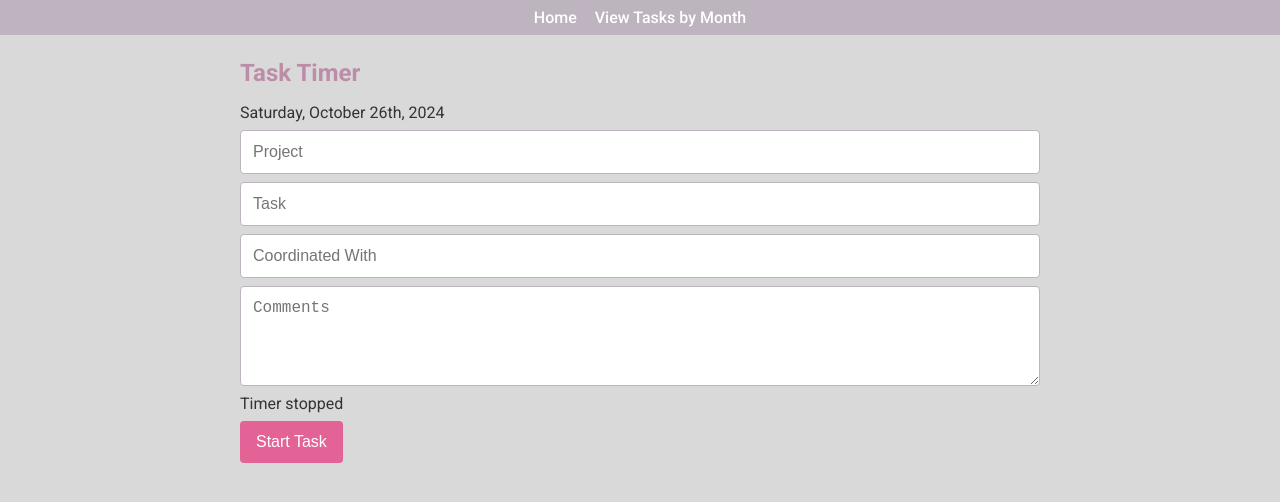
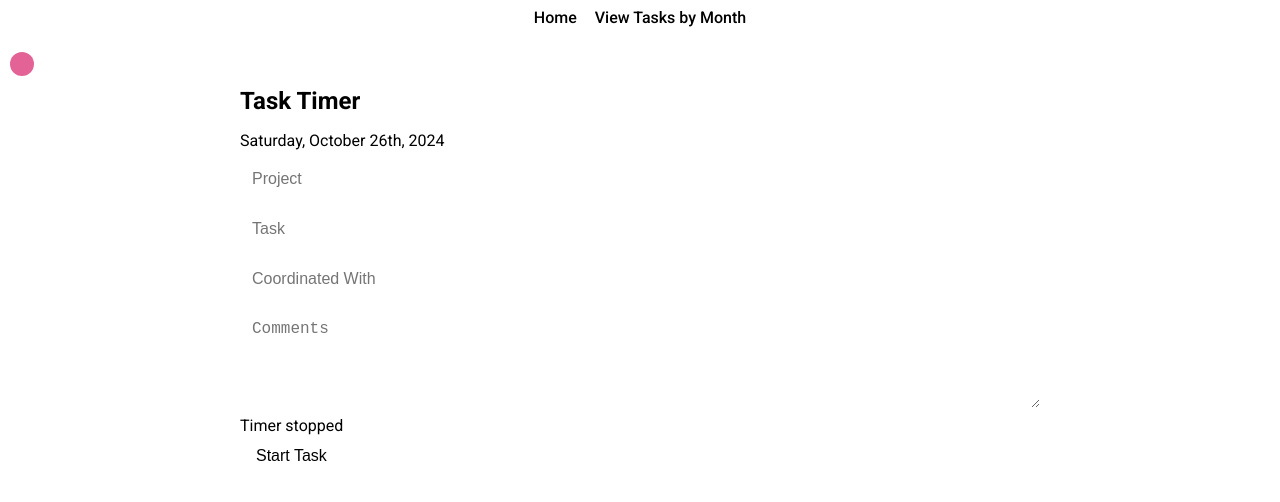
Before and after one commit to Savinesa/TaskManagement, a React (Vite) app: page / in a window 1280 px wide. Shown: the top 502 px of the page. Built offline with nearby package versions, Linux system fonts and the light colour scheme.

Commit message:
Added Themes

```diff
--- a/src/App.jsx
+++ b/src/App.jsx
@@ -2,8 +2,19 @@ import { Routes, Route, Link } from "react-router-dom";
 import { useState, useEffect } from "react";
 import TaskTimer from "./components/TaskTimer";
 import TasksByMonth from "./components/TasksByMonth";
+import { FontAwesomeIcon } from "@fortawesome/react-fontawesome";
+import { faSun, faMoon, faCircle } from "@fortawesome/free-solid-svg-icons";
 
 const App = () => {
+  const [theme, setTheme] = useState("light"); // Default theme is colorful
+
+  const toggleTheme = () => {
+    const newTheme =
+      theme === "default" ? "dark" : theme === "dark" ? "light" : "default";
+    setTheme(newTheme);
+    document.documentElement.setAttribute("data-theme", newTheme);
+  };
+
   const [tasks, setTasks] = useState([]);
 
   // Load tasks from localStorage when the component mounts
@@ -32,6 +43,15 @@ const App = () => {
         </Link>
       </nav>
 
+      {/* Theme Toggle Icon */}
+      <div className="theme-toggle-icon" onClick={toggleTheme}>
+        {theme === "light" && (
+          <FontAwesomeIcon icon={faCircle} color="#E36397" />
+        )}
+        {theme === "default" && <FontAwesomeIcon icon={faMoon} color="#555" />}
+        {theme === "dark" && <FontAwesomeIcon icon={faSun} color="#FFD700" />}
+      </div>
+
       <Routes>
         <Route path="/" element={<TaskTimer onSaveTask={handleSaveTask} />} />
         <Route path="/tasks" element={<TasksByMonth tasks={tasks} />} />
--- a/src/components/TaskTimer.jsx
+++ b/src/components/TaskTimer.jsx
@@ -160,7 +160,7 @@ const TaskTimer = ({ onSaveTask }) => {
               Start Task
             </button>
           ) : (
-            <button className="button button--stop" onClick={stopTimer}>
+            <button className="button" onClick={stopTimer}>
               Stop Task
             </button>
           )}
--- a/src/index.css
+++ b/src/index.css
@@ -1,49 +1,70 @@
 /* Import a modern font */
 @import url('https://fonts.googleapis.com/css2?family=Roboto:wght@400;500;700&display=swap');
 
-:root {
-  /* Color Variables */
-  --color-light-gray: #D9D9D9;
-  --color-warm-gray: #BDB4BF;
-  --color-pink: #E36397;
-  --color-purple: #BC8DA7;
-
-  /* Typography */
-  --font-family: 'Roboto', sans-serif;
-  --font-size-base: 16px;
-
-  /* Spacing */
-  --spacing-unit: 8px;
-
-  /* Other Variables */
-  --border-radius: 4px;
+/* Default theme colors (colorful theme) */
+:root[data-theme="default"] {
+  --bg-color: #D9D9D9;
+  --text-color: #333;
+  --nav-bg-color: #BDB4BF;
+  --button-bg-color: #E36397;
+  --button-hover-color: #d75482;
+  --button-text-color: #333;
+  --header-color: #BC8DA7;
+  --table-bg-color: #ffffff;
+  --table-border-color: #BDB4BF;
 }
 
-/* Reset some default styles */
+/* Dark theme colors */
+:root[data-theme="dark"] {
+  --bg-color: #121212;
+  --text-color: #e0e0e0;
+  --nav-bg-color: #333;
+  --button-bg-color: #444;
+  --button-hover-color: #555;
+  --button-text-color: #e0e0e0;
+  --header-color: #666;
+  --table-bg-color: #1E1E1E;
+  --table-border-color: #444;
+}
+
+/* Light theme colors */
+:root[data-theme="light"] {
+  --bg-color: #ffffff;
+  --text-color: #000000;
+  --nav-bg-color: #e0e0e0;
+  --button-bg-color: #000;
+  --button-hover-color: #333;
+  --button-text-color: #e0e0e0;
+  --header-color: #000;
+  --table-bg-color: #ffffff;
+  --table-border-color: #e0e0e0;
+}
+
+/* General typography and layout */
+body {
+  font-family: 'Roboto', sans-serif;
+  font-size: 16px;
+  background-color: var(--bg-color);
+  color: var(--text-color);
+}
+
 * {
   margin: 0;
   padding: 0;
   box-sizing: border-box;
 }
 
-body {
-  font-family: var(--font-family);
-  font-size: var(--font-size-base);
-  background-color: var(--color-light-gray);
-  color: #333;
-}
-
 h1, h2, h3, h4, h5, h6 {
-  color: #222;
-  margin-bottom: var(--spacing-unit);
+  color: var(--header-color);
+  margin-bottom: 8px;
 }
 
 p {
-  margin-bottom: var(--spacing-unit);
+  margin-bottom: 8px;
 }
 
 a {
-  color: var(--color-pink);
+  color: var(--button-bg-color);
   text-decoration: none;
 }
 
@@ -56,31 +77,32 @@ a:hover {
   width: 90%;
   max-width: 800px;
   margin: 0 auto;
-  padding: var(--spacing-unit) 0;
+  padding: 8px 0;
 }
 
+/* Navigation */
 .nav {
-  background-color: var(--color-warm-gray);
-  padding: var(--spacing-unit);
+  background-color: var(--nav-bg-color);
+  padding: 8px;
   display: flex;
   justify-content: center;
-  margin-bottom: calc(var(--spacing-unit) * 2);
+  margin-bottom: 16px;
 }
 
 .nav__link {
-  margin: 0 var(--spacing-unit);
-  color: #fff;
+  margin: 0 8px;
+  color: var(--text-color);
   font-weight: 500;
 }
 
 .nav__link:hover {
-  color: var(--color-pink);
+  color: var(--button-bg-color);
 }
 
-/* Task Timer Styles */
+/* Task Timer */
 .task-timer h2 {
-  color: var(--color-purple);
-  margin-bottom: calc(var(--spacing-unit) * 2);
+  color: var(--header-color);
+  margin-bottom: 16px;
 }
 
 .task-timer__form {
@@ -90,17 +112,19 @@ a:hover {
 
 .input,
 .textarea {
-  padding: calc(var(--spacing-unit) * 1.5);
-  margin-bottom: var(--spacing-unit);
-  border: 1px solid var(--color-warm-gray);
-  border-radius: var(--border-radius);
+  padding: 12px;
+  margin-bottom: 8px;
+  border: 1px solid var(--nav-bg-color);
+  border-radius: 4px;
   font-size: 1rem;
+  background-color: var(--table-bg-color);
+  color: var(--text-color);
 }
 
 .input:focus,
 .textarea:focus {
   outline: none;
-  border-color: var(--color-pink);
+  border-color: var(--button-bg-color);
 }
 
 .textarea {
@@ -108,25 +132,20 @@ a:hover {
   min-height: 100px;
 }
 
-.task-timer__buttons {
-  display: flex;
-  gap: var(--spacing-unit);
-  margin-top: var(--spacing-unit);
-}
-
+/* Button Styles */
 .button {
-  padding: calc(var(--spacing-unit) * 1.5) calc(var(--spacing-unit) * 2);
-  background-color: var(--color-pink);
-  color: #fff;
+  padding: 12px 16px;
+  background-color: var(--button-bg-color);
+  color: var(--button-text-color);
   border: none;
-  border-radius: var(--border-radius);
+  border-radius: 4px;
   font-size: 1rem;
   cursor: pointer;
   transition: background-color 0.3s;
 }
 
 .button:hover {
-  background-color: #d75482;
+  background-color: var(--button-hover-color);
 }
 
 .button--stop {
@@ -134,76 +153,146 @@ a:hover {
 }
 
 .button--secondary {
-  background-color: var(--color-purple);
+  background-color: var(--header-color);
 }
 
 .button--secondary:hover {
   background-color: #a57090;
 }
 
-/* Tasks By Month Styles */
+/* Tasks By Month */
 .tasks-by-month h2 {
-  color: var(--color-purple);
-  margin-bottom: calc(var(--spacing-unit) * 2);
+  color: var(--header-color);
+  margin-bottom: 16px;
 }
 
 .tasks-by-month p {
   font-size: 1.1rem;
-  color: #555;
+  color: var(--text-color);
 }
 
-/* Month Filter Styles */
+/* Month Filter */
 .month-filter {
-  margin-bottom: calc(var(--spacing-unit) * 2);
+  margin-bottom: 16px;
   display: flex;
   align-items: center;
 }
 
 .month-filter__label {
-  margin-right: var(--spacing-unit);
+  margin-right: 8px;
   font-weight: 500;
 }
 
 .month-filter__select {
-  padding: calc(var(--spacing-unit) * 0.75);
-  border: 1px solid var(--color-warm-gray);
-  border-radius: var(--border-radius);
+  padding: 6px;
+  border: 1px solid var(--nav-bg-color);
+  border-radius: 4px;
   font-size: 1rem;
+  background-color: var(--table-bg-color);
+  color: var(--text-color);
 }
 
-/* Day Tasks Styles */
+/* Day Tasks */
 .day-tasks {
-  margin-bottom: calc(var(--spacing-unit) * 2);
+  margin-bottom: 16px;
 }
 
 .day-tasks__header {
   cursor: pointer;
   font-weight: 600;
-  background-color: var(--color-warm-gray);
-  color: #fff;
-  padding: calc(var(--spacing-unit) * 1.5);
-  border-radius: var(--border-radius);
+  background-color: var(--nav-bg-color);
+  color: var(--text-color);
+  padding: 12px;
+  border-radius: 4px;
 }
 
 .day-tasks__list {
-  margin-top: var(--spacing-unit);
-  padding-left: var(--spacing-unit);
+  margin-top: 8px;
+  padding-left: 8px;
 }
 
-/* Task Item Styles */
+/* Task Item */
 .task-item {
-  border-bottom: 1px solid var(--color-warm-gray);
-  padding: calc(var(--spacing-unit) * 1.5) 0;
+  border-bottom: 1px solid var(--table-border-color);
+  padding: 12px 0;
 }
 
 .task-item p {
-  margin-bottom: var(--spacing-unit);
+  margin-bottom: 8px;
 }
 
 .task-item strong {
-  color: var(--color-purple);
+  color: var(--header-color);
 }
 
+.task-item input {
+  width: 100%;
+  padding: 8px;
+  border: 1px solid var(--nav-bg-color);
+  border-radius: 4px;
+  background-color: var(--table-bg-color);
+  color: var(--text-color);
+}
+
+.task-item input:focus {
+  border-color: var(--button-bg-color);
+}
+
+.task-item button {
+  padding: 8px 16px;
+  border: none;
+  background-color: var(--button-bg-color);
+  color: var(--text-color);
+  cursor: pointer;
+  border-radius: 4px;
+}
+
+.task-item button:hover {
+  background-color: var(--button-hover-color);
+}
+
+/* Progress Bar */
+.progress-bar {
+  margin-top: 10px;
+  background-color: #e0e0e0;
+  border-radius: 5px;
+  height: 10px;
+  overflow: hidden;
+}
+
+.progress {
+  background-color: var(--button-bg-color);
+  height: 100%;
+  width: 0;
+  border-radius: 5px;
+}
+
+/* Table Styles */
+.tasks-table {
+  width: 100%;
+  border-collapse: collapse;
+  margin-top: 8px;
+}
+
+.tasks-table th,
+.tasks-table td {
+  border: 1px solid var(--table-border-color);
+  padding: 12px;
+  text-align: left;
+  background-color: var(--table-bg-color);
+  color: var(--text-color);
+}
+
+.tasks-table th {
+  background-color: var(--header-color);
+  color: #fff;
+}
+
+.tasks-table tr:nth-child(even) {
+  background-color: var(--bg-color);
+}
+
+/* Responsive Adjustments */
 @media (max-width: 600px) {
   .nav {
     flex-direction: column;
@@ -215,7 +304,7 @@ a:hover {
 
   .button {
     width: 100%;
-    margin-bottom: var(--spacing-unit);
+    margin-bottom: 8px;
   }
 
   .month-filter {
@@ -224,7 +313,7 @@ a:hover {
   }
 
   .month-filter__label {
-    margin-bottom: var(--spacing-unit);
+    margin-bottom: 8px;
   }
 }
 
@@ -232,141 +321,31 @@ a:hover {
 .textarea:focus,
 .button:focus,
 .nav__link:focus {
-  outline: 2px solid var(--color-pink);
+  outline: 2px solid var(--button-bg-color);
   outline-offset: 2px;
 }
 
-/* Tasks Table Styles */
-.tasks-table {
-  width: 100%;
-  border-collapse: collapse;
-  margin-top: var(--spacing-unit);
+/* Theme Toggle Button */
+.theme-toggle-button {
+  padding: 10px 20px;
+  border: none;
+  background-color: var(--button-bg-color);
+  color: var(--text-color);
+  cursor: pointer;
+  border-radius: 5px;
+  transition: background-color 0.3s;
 }
 
-.tasks-table th,
-.tasks-table td {
-  border: 1px solid var(--color-warm-gray);
-  padding: calc(var(--spacing-unit) * 1.5);
-  text-align: left;
+.theme-toggle-button:hover {
+  background-color: var(--button-hover-color);
 }
 
-.tasks-table th {
-  background-color: var(--color-purple);
-  color: #fff;
+.text{
+  color: var(--button-text-color);
 }
 
-.tasks-table tr:nth-child(even) {
-  background-color: var(--color-light-gray);
+.theme-toggle-icon {
+  cursor: pointer;
+  font-size: 24px;
+  margin: 0 10px;
 }
-
-.task-item td {
-  vertical-align: top;
-}
-
-.day-tasks__list {
-  margin-top: var(--spacing-unit);
-  padding-left: var(--spacing-unit);
-  overflow-x: auto;
-}
-
-.tasks-table {
-  min-width: 800px;
-}
-
-.task-item input {
-  width: 100%;
-  padding: 0.5rem;
-  border: 1px solid var(--color-warm-gray);
-  border-radius: var(--border-radius);
-}
-
-.task-item input:focus {
-  border-color: var(--color-pink);
-  outline: none;
-}
-
-.task-item button {
-  padding: 0.5rem 1rem;
-  border: none;
-  background-color: var(--color-pink);
-  color: white;
-  cursor: pointer;
-  border-radius: var(--border-radius);
-}
-
-.task-item button:hover {
-  background-color: #d75482;
-}
-
-/* .task-timer__form {
-  margin-top: 20px;
-  padding: 20px;
-  background-color: #f9f9f9;
-  border-radius: 10px;
-  box-shadow: 0px 4px 6px rgba(0, 0, 0, 0.1);
-}
-
-.timer-display {
-  background-color: #f0f0f0;
-  padding: 15px;
-  margin-top: 20px;
-  border-radius: 10px;
-  text-align: center;
-  position: relative;
-}
-
-.timer-display p {
-  font-size: 1.2rem;
-  margin: 5px 0;
-} */
-
-.progress-bar {
-  margin-top: 10px;
-  background-color: #e0e0e0;
-  border-radius: 5px;
-  height: 10px;
-  overflow: hidden;
-}
-
-.progress {
-  background-color: #e36397;
-  height: 100%;
-  width: 0;
-  border-radius: 5px;
-}
-
-/* .button {
-  background-color: #e36397;
-  border: none;
-  padding: 10px 20px;
-  color: white;
-  cursor: pointer;
-  border-radius: 5px;
-  font-size: 1rem;
-  margin-top: 20px;
-  transition: background-color 0.3s ease;
-}
-
-.button--stop {
-  background-color: #bc8da7;
-}
-
-.button:hover {
-  background-color: #d75482;
-}
-
-.container {
-  max-width: 600px;
-  margin: auto;
-  padding: 20px;
-}
-
-.input,
-.textarea {
-  width: 100%;
-  padding: 10px;
-  margin-bottom: 15px;
-  border-radius: 5px;
-  border: 1px solid #ccc;
-  font-size: 1rem;
-} */
```
Also changed, not shown: src/components/TaskItem.jsx (+4 -4 lines).
